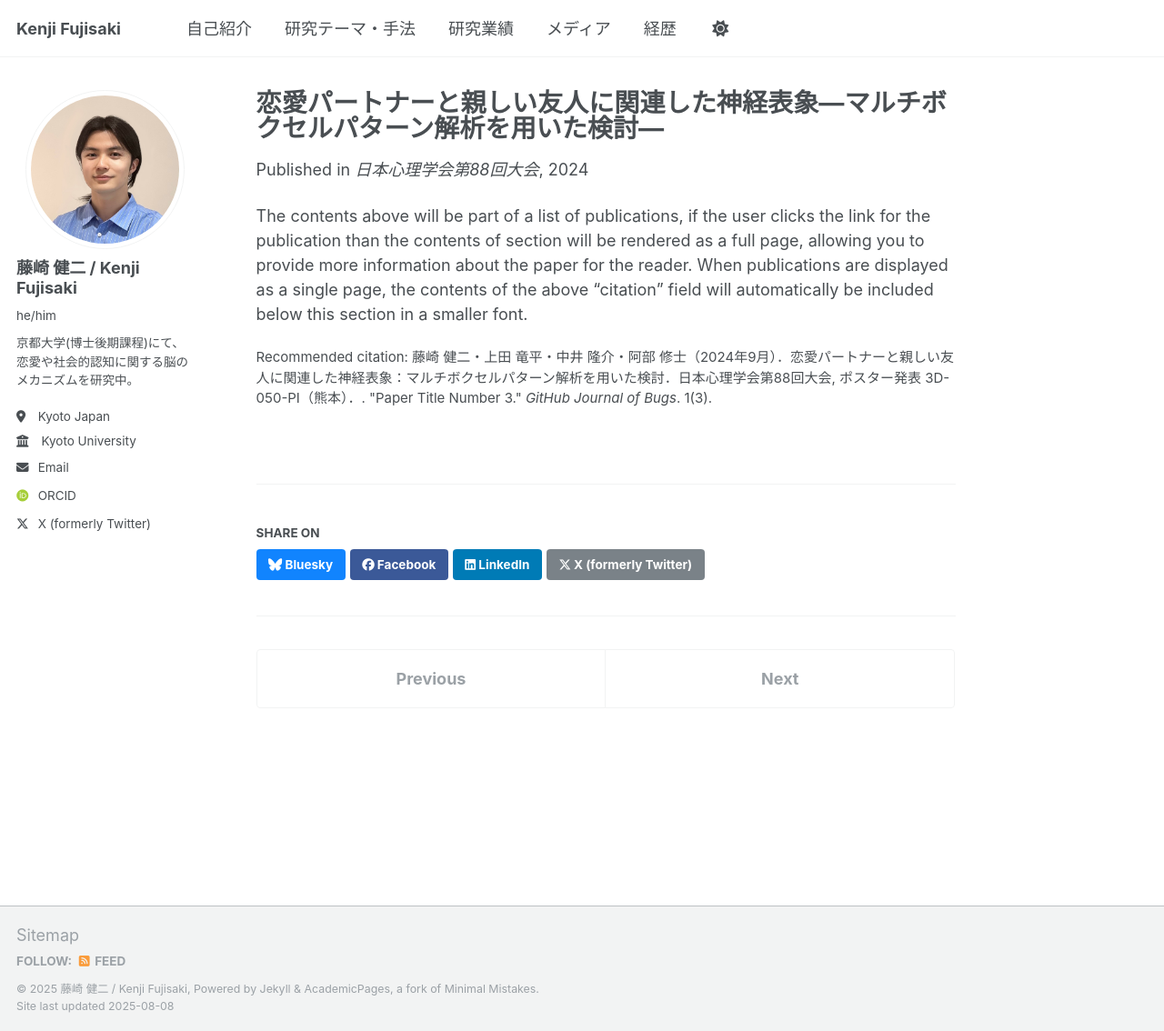
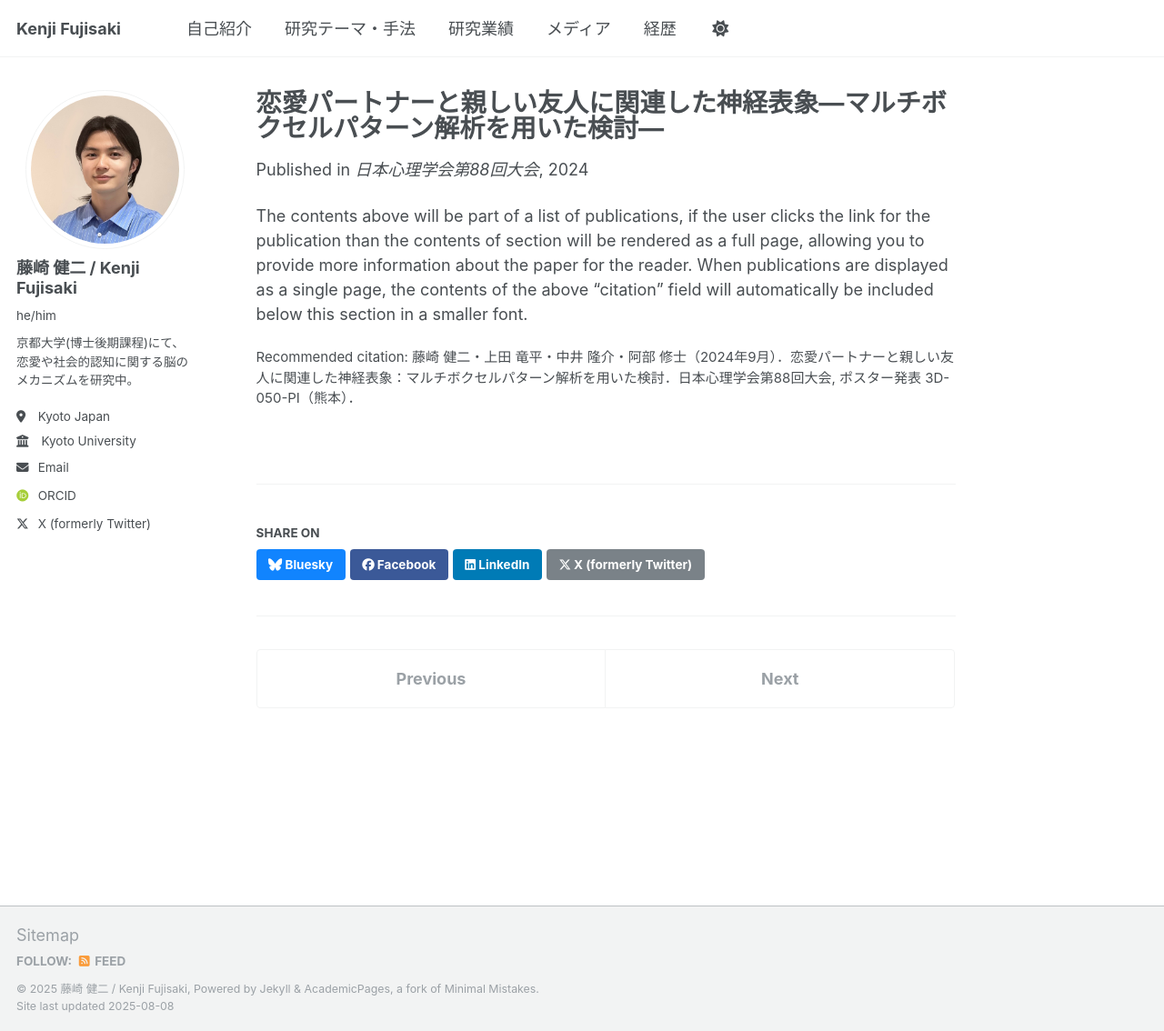
Before and after one commit to kenjifujisaki-research/kenjifujisaki-research.github.io, a Jekyll site: the page built from _publications/2024_学会_日本心理学会第88回大会.md, in a window 1280 px wide and 1134 px high. Shown: the whole window at 91% size. Built offline with Jekyll 4.4.1, drawn with Linux system fonts in a browser that asks for light colours; some web fonts are replaced.

Commit message:
Update 2024_学会_日本心理学会第88回大会.md

```diff
--- a/_publications/2024_学会_日本心理学会第88回大会.md
+++ b/_publications/2024_学会_日本心理学会第88回大会.md
@@ -7,7 +7,7 @@ excerpt: 'MVPAを使用して背側線条体領域の脳活動パターンから
 date: 2024-09-08
 venue: '日本心理学会第88回大会'
 # paperurl: 'http://academicpages.github.io/files/paper3.pdf'
-citation: '藤崎 健二・上田 竜平・中井 隆介・阿部 修士（2024年9月）．恋愛パートナーと親しい友人に関連した神経表象：マルチボクセルパターン解析を用いた検討．日本心理学会第88回大会, ポスター発表 3D-050-PI（熊本）．. &quot;Paper Title Number 3.&quot; <i>GitHub Journal of Bugs</i>. 1(3).'
+citation: '藤崎 健二・上田 竜平・中井 隆介・阿部 修士（2024年9月）．恋愛パートナーと親しい友人に関連した神経表象：マルチボクセルパターン解析を用いた検討．日本心理学会第88回大会, ポスター発表 3D-050-PI（熊本）．'
 ---
 
 The contents above will be part of a list of publications, if the user clicks the link for the publication than the contents of section will be rendered as a full page, allowing you to provide more information about the paper for the reader. When publications are displayed as a single page, the contents of the above "citation" field will automatically be included below this section in a smaller font.
```
